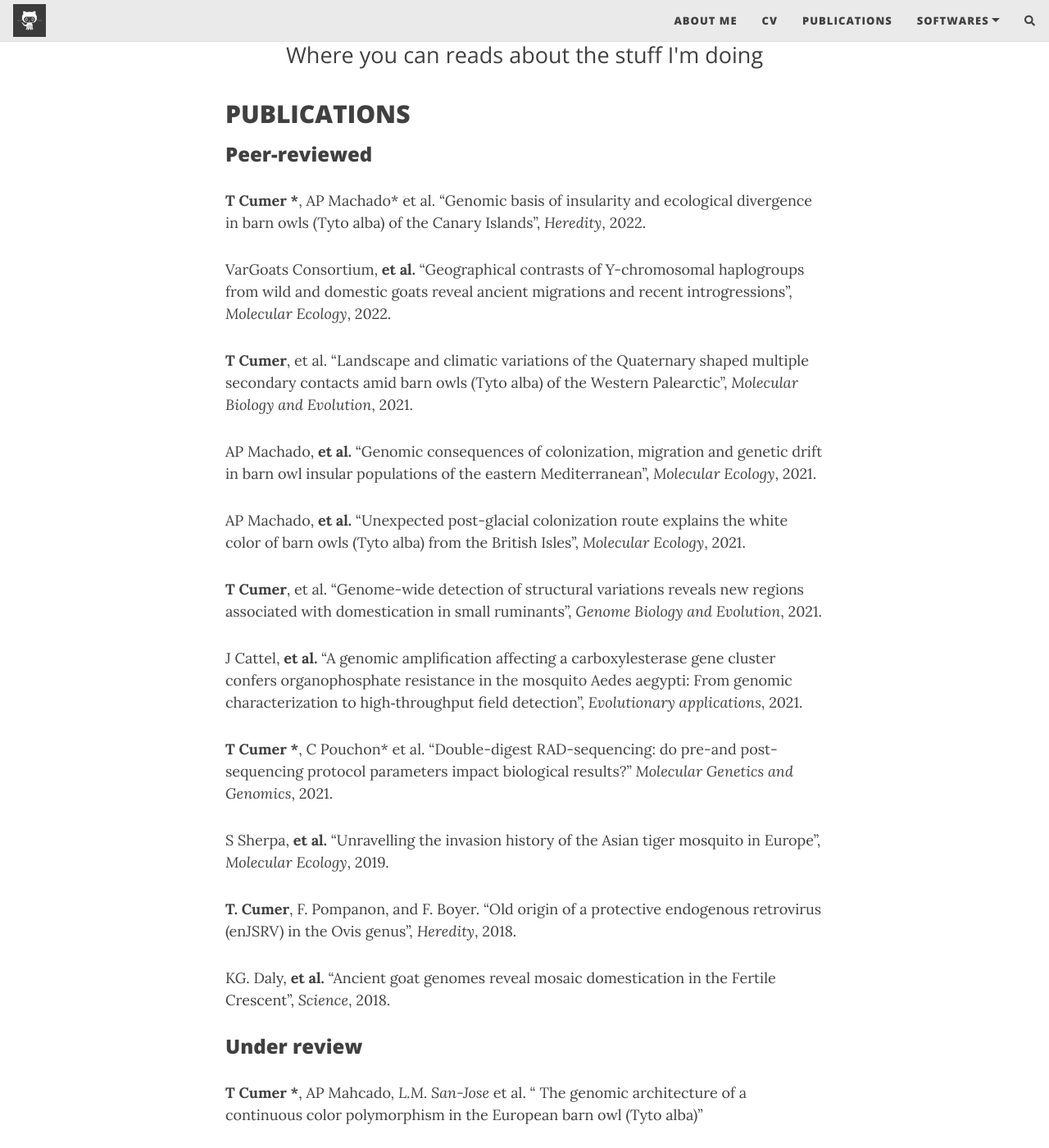
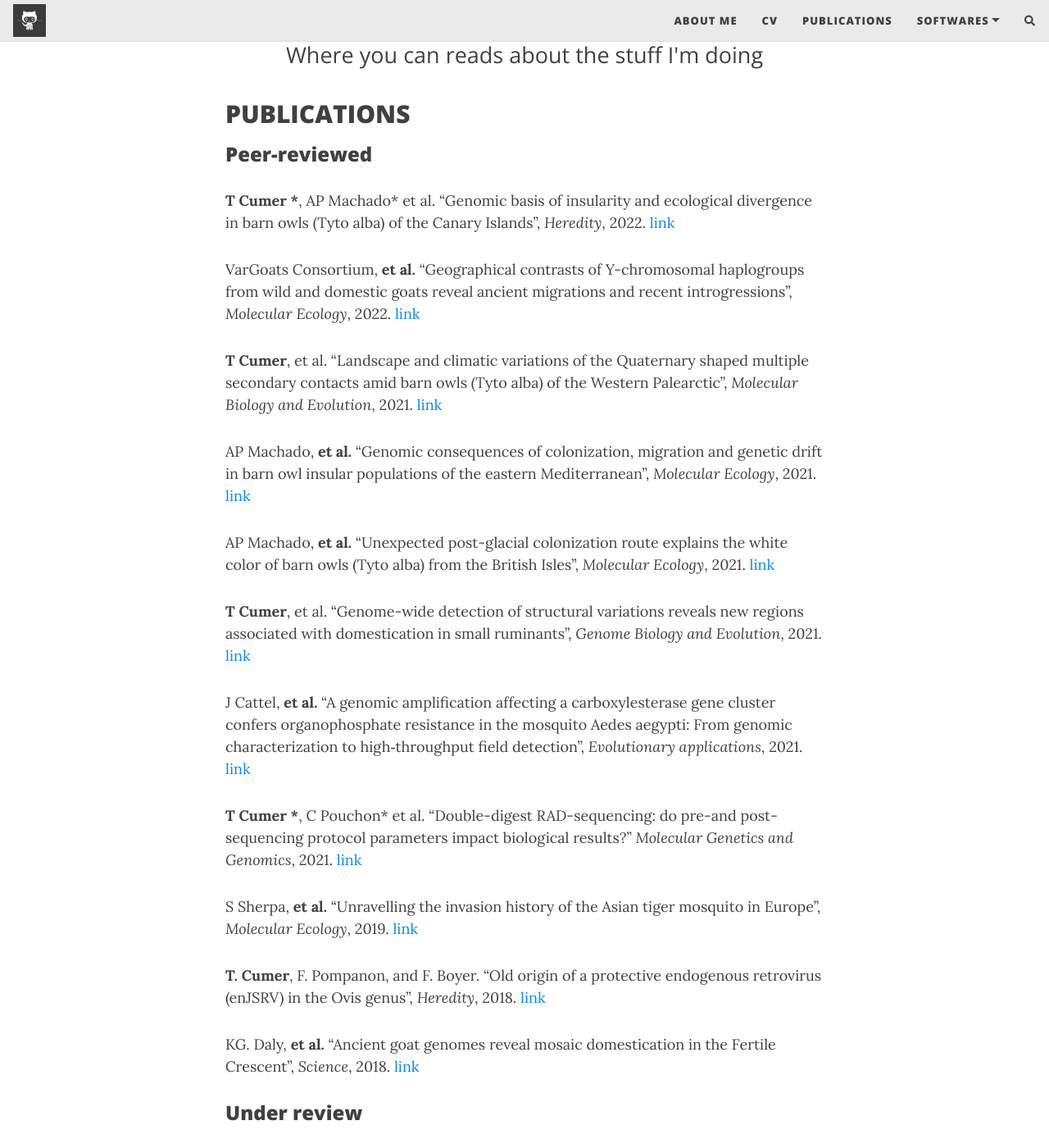
Before and after one commit to cumtr/cumtr.github.io, a Jekyll site: the page built from Publications.md, in a window 1280 px wide and 1400 px high, scrolled down 290 px. Shown: the whole window at 82% size. Built offline with Jekyll 4.4.1, drawn with Linux system fonts in a browser that asks for light colours; nearby versions of some CDN libraries; comment, search, counter and statistics services are not loaded.

Commit message:
Update Publications.md

```diff
--- a/Publications.md
+++ b/Publications.md
@@ -8,37 +8,37 @@ subtitle: Where you can reads about the stuff I'm doing
 
 ### Peer-reviewed
 
-**T Cumer** **\***, AP Machado* et al. “Genomic basis of insularity and ecological divergence in barn owls (Tyto alba) of the Canary Islands”, *Heredity*, 2022.
+**T Cumer** **\***, AP Machado* et al. “Genomic basis of insularity and ecological divergence in barn owls (Tyto alba) of the Canary Islands”, *Heredity*, 2022. [link](https://www.nature.com/articles/s41437-022-00562-w)
 
-VarGoats Consortium, **et al.** “Geographical contrasts of Y-chromosomal haplogroups from wild and domestic goats reveal ancient migrations and recent introgressions”, *Molecular Ecology*, 2022.
+VarGoats Consortium, **et al.** “Geographical contrasts of Y-chromosomal haplogroups from wild and domestic goats reveal ancient migrations and recent introgressions”, *Molecular Ecology*, 2022. [link](https://onlinelibrary.wiley.com/doi/full/10.1111/mec.16579)
 
-**T Cumer**, et al. “Landscape and climatic variations of the Quaternary shaped multiple secondary contacts amid barn owls (Tyto alba) of the Western Palearctic”, *Molecular Biology and Evolution*, 2021.
+**T Cumer**, et al. “Landscape and climatic variations of the Quaternary shaped multiple secondary contacts amid barn owls (Tyto alba) of the Western Palearctic”, *Molecular Biology and Evolution*, 2021. [link](https://academic.oup.com/mbe/article/39/1/msab343/6454100?login=true)
 
-AP Machado, **et al.** “Genomic consequences of colonization, migration and genetic drift in barn owl insular populations of the eastern Mediterranean”, *Molecular Ecology*, 2021.
+AP Machado, **et al.** “Genomic consequences of colonization, migration and genetic drift in barn owl insular populations of the eastern Mediterranean”, *Molecular Ecology*, 2021. [link](https://onlinelibrary.wiley.com/doi/full/10.1111/mec.16324)
 
-AP Machado, **et al.** “Unexpected post-glacial colonization route explains the white color of barn owls (Tyto alba) from the British Isles”, *Molecular Ecology*, 2021.
+AP Machado, **et al.** “Unexpected post-glacial colonization route explains the white color of barn owls (Tyto alba) from the British Isles”, *Molecular Ecology*, 2021. [link](https://onlinelibrary.wiley.com/doi/full/10.1111/mec.16250)
 
-**T Cumer**, et al. “Genome-wide detection of structural variations reveals new regions associated with domestication in small ruminants”, *Genome Biology and Evolution*, 2021.
+**T Cumer**, et al. “Genome-wide detection of structural variations reveals new regions associated with domestication in small ruminants”, *Genome Biology and Evolution*, 2021. [link](https://academic.oup.com/gbe/article/13/8/evab165/6321955?login=true)
 
-J Cattel, **et al.** “A genomic amplification affecting a carboxylesterase gene cluster confers organophosphate resistance in the mosquito Aedes aegypti: From genomic characterization to high‐throughput field detection”, *Evolutionary applications*, 2021.
+J Cattel, **et al.** “A genomic amplification affecting a carboxylesterase gene cluster confers organophosphate resistance in the mosquito Aedes aegypti: From genomic characterization to high‐throughput field detection”, *Evolutionary applications*, 2021. [link](https://onlinelibrary.wiley.com/doi/full/10.1111/eva.13177)
 
-**T Cumer** **\***, C Pouchon* et al. “Double-digest RAD-sequencing: do pre-and post-sequencing protocol parameters impact biological results?” *Molecular Genetics and Genomics*, 2021.
+**T Cumer** **\***, C Pouchon* et al. “Double-digest RAD-sequencing: do pre-and post-sequencing protocol parameters impact biological results?” *Molecular Genetics and Genomics*, 2021. [link](https://link.springer.com/article/10.1007/s00438-020-01756-9)
 
-S Sherpa, **et al.** “Unravelling the invasion history of the Asian tiger mosquito in Europe”, *Molecular Ecology*, 2019.
+S Sherpa, **et al.** “Unravelling the invasion history of the Asian tiger mosquito in Europe”, *Molecular Ecology*, 2019. [link](https://onlinelibrary.wiley.com/doi/full/10.1111/mec.15071)
 
-**T. Cumer**, F. Pompanon, and F. Boyer. "Old origin of a protective endogenous retrovirus (enJSRV) in the Ovis genus", *Heredity*, 2018.
+**T. Cumer**, F. Pompanon, and F. Boyer. "Old origin of a protective endogenous retrovirus (enJSRV) in the Ovis genus", *Heredity*, 2018. [link](https://www.nature.com/articles/s41437-018-0112-z)
 
-KG. Daly, **et al.** "Ancient goat genomes reveal mosaic domestication in the Fertile Crescent", *Science*, 2018.
+KG. Daly, **et al.** "Ancient goat genomes reveal mosaic domestication in the Fertile Crescent", *Science*, 2018. [link](https://www.science.org/doi/full/10.1126/science.aas9411)
 
 ### Under review
 
-**T Cumer** **\***, AP Mahcado*, L.M. San-Jose* et al. “ The genomic architecture of a continuous color polymorphism in the European barn owl (Tyto alba)”
+**T Cumer** **\***, AP Mahcado*, L.M. San-Jose* et al. “ The genomic architecture of a continuous color polymorphism in the European barn owl (Tyto alba)” [link](https://www.biorxiv.org/content/10.1101/2023.04.03.535036v1.abstract)
 
-H. Corval*, **T Cumer** **\***, et al. “ Where and when local adaptation happens: lessons from the European barn owl (Tyto alba)”
+H. Corval*, **T Cumer** **\***, et al. “ Where and when local adaptation happens: lessons from the European barn owl (Tyto alba)” [link](https://www.biorxiv.org/content/10.1101/2023.03.17.533108v1.abstract)
 
 ### Non-peer-reviewed
 
-**T Cumer**, et al. “BAdabouM: a genomic structural variations discovery tool for polymorphism analyses”, *BioRxiv*, 2020.
+**T Cumer**, et al. “BAdabouM: a genomic structural variations discovery tool for polymorphism analyses”, *BioRxiv*, 2020. [link](https://www.biorxiv.org/content/10.1101/2020.04.01.018127v1.abstract)
 
 ### In prep
 
```
